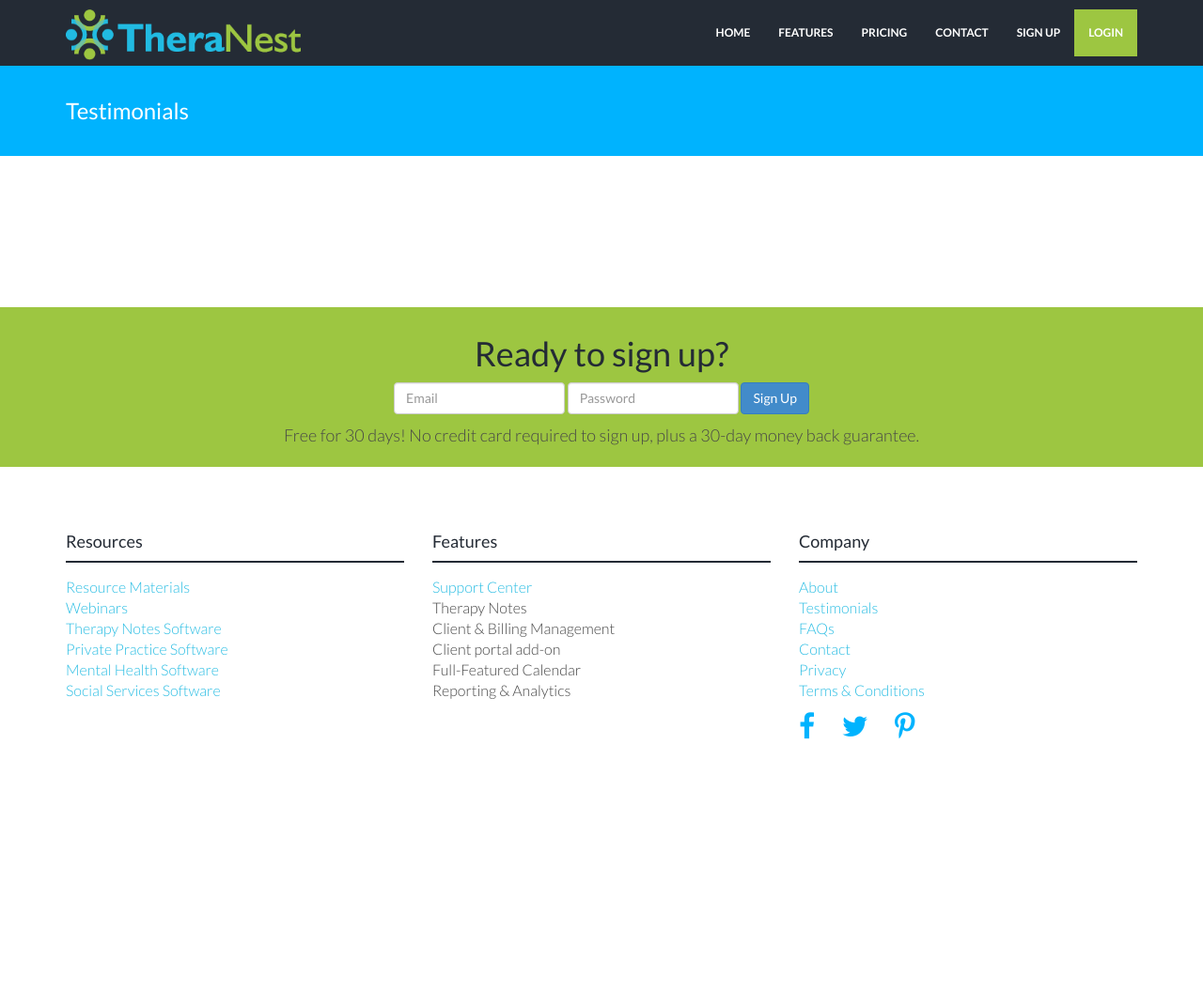
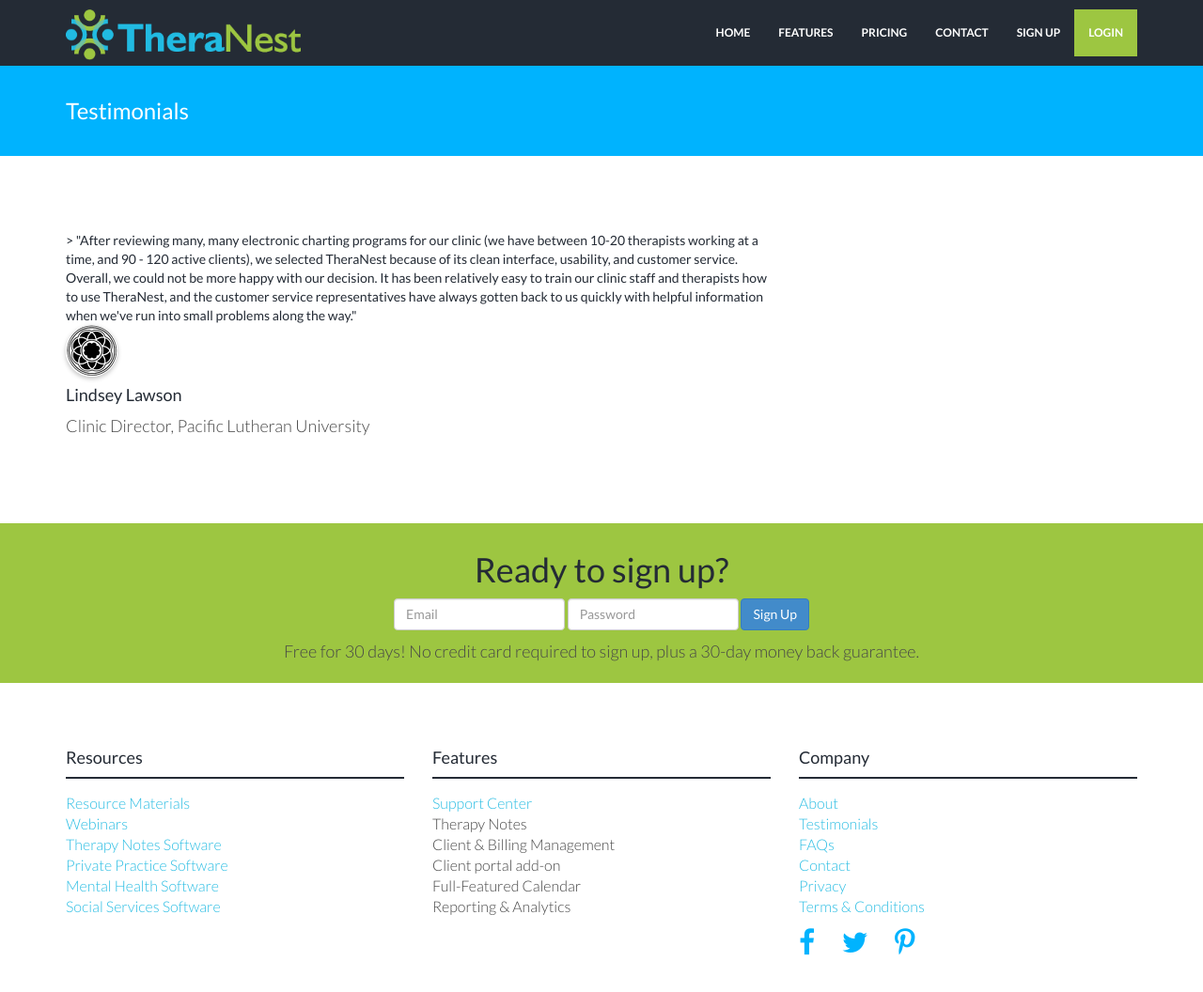
Before and after one commit to kaylacille/theranest-update, a Jekyll site: the page built from testimonials.html, in a window 1280 px wide and 1091 px high. Shown: the top 1056 px of the window at 94% size. Built offline with Jekyll 4.4.1, drawn with Linux system fonts in a browser that asks for light colours; nearby versions of some CDN libraries.

Commit message:
Revert testimonials page

```diff
--- a/testimonials.html
+++ b/testimonials.html
@@ -6,25 +6,15 @@
 
 <div class="container mtb">
     <div class="row">
+        <div class="col-lg-8">
+        > "After reviewing many, many electronic charting programs for our clinic (we have between 10-20 therapists working at a time, and 90 - 120 active clients), we selected TheraNest because of its clean interface, usability, and customer service. Overall, we could not be more happy with our decision. It has been relatively easy to train our clinic staff and therapists how to use TheraNest, and the customer service representatives have always gotten back to us quickly with helpful information when we've run into small problems along the way."
+        </div><! --/col-lg-8 -->
 
-        <! -- BLOG POSTS LIST -->
-        <div class="col-lg-12">
-
-            {% for post in site.categories['testimonial'] %}
-                <! -- Blog Post -->
-                <a href="{{ post.url | prepend: site.baseurl }}">
-                    <img class="img-responsive" src="{{ "/assets/img/blog/" | prepend: site.baseurl }}{{ post.img }}">
-                </a>
-                <a href="{{ post.url | prepend: site.baseurl }}"><h3 class="ctitle">{{ post.title }}</h3></a>
-                <p><csmall>{{ post.date | date: "%b %-d, %Y" }}. | By: {{ post.author }}</csmall></p>
-                {{ post.excerpt }}
-                <p><a href="{{ post.url | prepend: site.baseurl }}">[Read More]</a></p>
-                <div class="hline"></div>
-
-                <div class="spacing"></div>
-            {% endfor %}
-
-        </div><! --/col-lg-8 -->
+        <div class="col-lg-8">
+            <img class="img-circle" src="/assets/img/clients/plu-logo.jpg" alt="PLU Logo">
+            <h4>Lindsey Lawson</h4>
+            <p>Clinic Director, Pacific Lutheran University</p>
+        </div>
 
     </div><! --/row -->
 </div><! --/container -->
```
